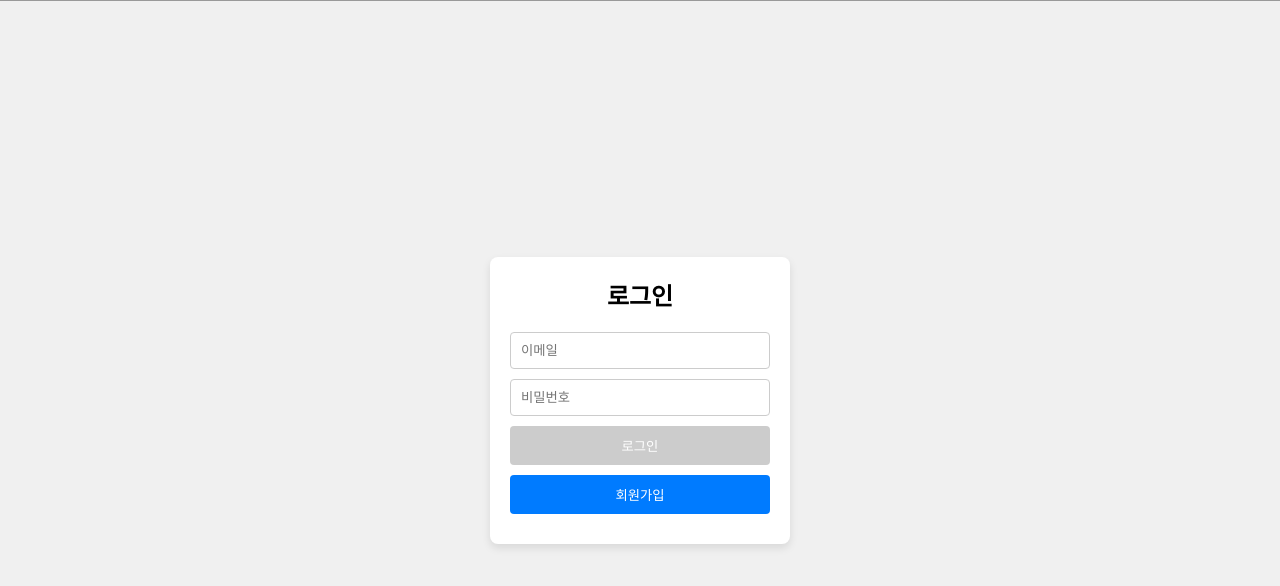
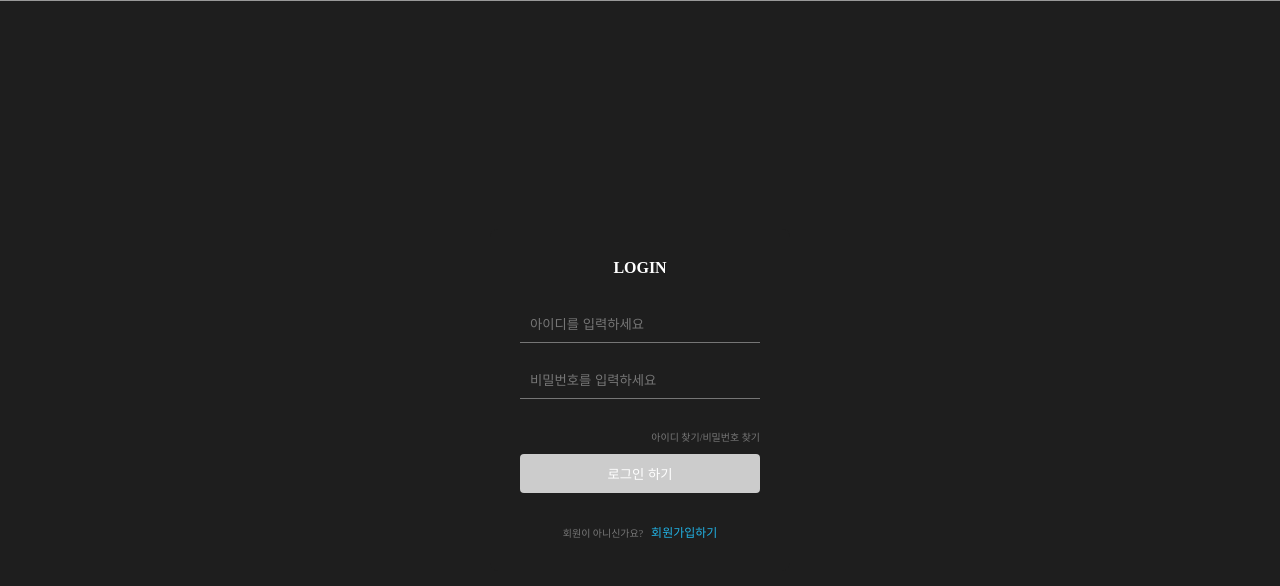
Before and after one commit to MJU-TeamProject2/MJU-FE, a React (Vite) app: page / in a window 1280 px wide. Shown: the top 586 px of the page. Built offline with nearby package versions, Linux system fonts and the light colour scheme; no server answers; a web font is replaced by a local one.

Commit message:
style: 로그인 및 회원가입 페이지의 CSS를 수정

```diff
--- a/src/component/user/LoginContainer.tsx
+++ b/src/component/user/LoginContainer.tsx
@@ -8,7 +8,7 @@ export const LoginContainer = styled.div`
     padding: 0 12px;
     align-items: center;
     height: 100vh;
-    background-color: #f0f0f0;'
+    background-color: #1e1e1e;'
     gap: 20px;
     * {
         width: 100%;
--- a/src/component/user/loginStyles.ts
+++ b/src/component/user/loginStyles.ts
@@ -1,66 +1,95 @@
 import styled from 'styled-components'
+import { Link } from 'react-router-dom'
 
 export const Card = styled.div`
-  background: white;
-  padding: 20px;
+  background: #1e1e1e;
+  padding: 30px;
   border-radius: 8px;
-  box-shadow: 0 4px 8px rgba(0, 0, 0, 0.1);
   width: 300px;
   box-sizing: border-box;
 `
 
 export const Title = styled.h2`
   text-align: center;
-  margin-bottom: 20px;
+  margin-bottom: 30px;
+  color: white;
+  font-size: 16px;
 `
 
 export const Input = styled.input`
   width: 100%;
   padding: 10px;
-  margin-bottom: 10px;
-  border: 1px solid #ccc;
-  border-radius: 4px;
-  box-sizing: border-box;
+  margin-bottom: 20px;
+  border: none;
+  border-bottom: 1px solid #767676;
+  background-color: transparent;
+  color: white;
+  outline: none;
+  &::placeholder {
+    color: #767676;
+  }
 `
 
 export const Button = styled.button`
   width: 100%;
   padding: 10px;
-  background-color: #007bff;
+  background-color: #22b2e4;
   color: white;
   border: none;
   border-radius: 4px;
   cursor: pointer;
-  margin-bottom: 10px; /* 버튼 간의 간격 */
+  margin-bottom: 10px;
+  margin-top: 10px;
 
   &:hover {
-    background-color: #0056b3;
+    background-color: #1a9cd9;
+  }
+
+  &:disabled {
+    background-color: #ccc;
+    cursor: not-allowed;
   }
 `
 
-export const GenderContainer = styled.div`
+export const Footer = styled.div`
   display: flex;
-  justify-content: space-evenly;
-  margin-bottom: 10px;
+  justify-content: center;
+  align-items: center;
+  margin-top: 10px;
+  font-size: 12px;
+  color: #767676;
 `
 
-export const GenderLabel = styled.label`
-  display: flex;
-  align-items: center;
-  cursor: pointer;
-  width: 100%;
-  margin: 2px;
-  padding: 10px;
-  border: 1px solid #ccc;
-  border-radius: 4px;
-  background-color: #f9f9f9;
-  transition: background-color 0.2s;
+export const ForgotLink = styled(Link)`
+  color: #767676;
+  text-decoration: none;
+  margin-top: 10px;
+  font-size: 10px;
+  display: block;
+  text-align: right;
 
   &:hover {
-    background-color: #e9e9e9;
-  }
-
-  input {
-    margin-right: 10px; /* 라디오 버튼과 레이블 간의 간격 */
+    text-decoration: underline;
   }
 `
+
+export const SignupLink = styled(Link)`
+  margin-top: 10px;
+  color: #22b2e4;
+  text-decoration: none;
+
+  &:hover {
+    text-decoration: underline;
+  }
+`
+export const SignupText = styled.span`
+  color: #767676;
+  font-size: 10px;
+  margin-right: 8px;
+  margin-top: 10px;
+  text-decoration: none;
+`
+export const ErrorMessage = styled.div`
+  color: red;
+  font-size: 10px;
+`
--- a/src/page/user/Login.tsx
+++ b/src/page/user/Login.tsx
@@ -1,6 +1,15 @@
 import React, { useState } from 'react'
-import { Link, useNavigate } from 'react-router-dom'
-import { Card, Title, Input, Button } from '@/component/user/loginStyles.ts'
+import { useNavigate } from 'react-router-dom'
+import {
+  Card,
+  Title,
+  Input,
+  Button,
+  Footer,
+  ForgotLink,
+  SignupText,
+  SignupLink, ErrorMessage,
+} from '@/component/user/loginStyles.ts'
 import { LoginContainer } from '@/component/user/LoginContainer'
 import { loginUser } from '@/api/userApi'
 
@@ -31,34 +40,38 @@ const Login = () => {
   return (
     <LoginContainer>
       <Card>
-        <Title>로그인</Title>
+        <Title>LOGIN</Title>
         <form onSubmit={handleLogin}>
           <Input
             type="text"
-            placeholder="이메일"
+            placeholder="아이디를 입력하세요"
             value={email}
             onChange={(e) => setEmail(e.target.value)}
             required
           />
           <Input
             type="password"
-            placeholder="비밀번호"
+            placeholder="비밀번호를 입력하세요"
             value={password}
             onChange={(e) => setPassword(e.target.value)}
             required
           />
-          {error && <div style={{ color: 'red' }}>{error}</div>}
+          {error && <ErrorMessage>{error}</ErrorMessage>}
+          <ForgotLink to="/src/page/user/find-id">
+            아이디 찾기/비밀번호 찾기
+          </ForgotLink>
           <Button
             type="submit"
             disabled={!isFormValid()}
-            style={{ backgroundColor: isFormValid() ? '#007bff' : '#ccc' }}
+            style={{ backgroundColor: isFormValid() ? '#22B2E4' : '#ccc' }}
           >
-            로그인
+            로그인 하기
           </Button>
         </form>
-        <Link to="/sign-up">
-          <Button>회원가입</Button>
-        </Link>
+        <Footer>
+          <SignupText>회원이 아니신가요? </SignupText>
+          <SignupLink to="/sign-up">회원가입하기</SignupLink>
+        </Footer>
       </Card>
     </LoginContainer>
   )
--- a/src/page/user/SignUp.tsx
+++ b/src/page/user/SignUp.tsx
@@ -1,12 +1,5 @@
 import React, { useState } from 'react'
-import {
-  Card,
-  Title,
-  Input,
-  Button,
-  GenderContainer,
-  GenderLabel,
-} from '@/component/user/loginStyles.ts'
+import { Card, Title, Input, Button } from '@/component/user/loginStyles.ts'
 import { LoginContainer } from '@/component/user/LoginContainer'
 import { useNavigate } from 'react-router-dom'
 import { registerUser } from '@/api/userApi'
@@ -90,28 +83,7 @@ const SignUp = () => {
             required
             min="0" // 나이 입력 필드에 최소값 설정
           />
-          <GenderContainer>
-            <GenderLabel>
-              <input
-                type="radio"
-                name="gender"
-                value="M"
-                checked={formData.gender === 'M'}
-                onChange={handleChange}
-              />
-              남자
-            </GenderLabel>
-            <GenderLabel>
-              <input
-                type="radio"
-                name="gender"
-                value="F"
-                checked={formData.gender === 'F'}
-                onChange={handleChange}
-              />
-              여자
-            </GenderLabel>
-          </GenderContainer>
+
           <Input
             type="email"
             name="email"
@@ -141,7 +113,7 @@ const SignUp = () => {
           <Button
             type="submit"
             disabled={!isFormValid()}
-            style={{ backgroundColor: isFormValid() ? '#007bff' : '#ccc' }}
+            style={{ backgroundColor: isFormValid() ? '#22B2E4' : '#ccc' }}
           >
             회원가입
           </Button>
```
Also changed, not shown: package.json (+5 -3 lines), 1 other file (tests, documents, lock files or other folders).
